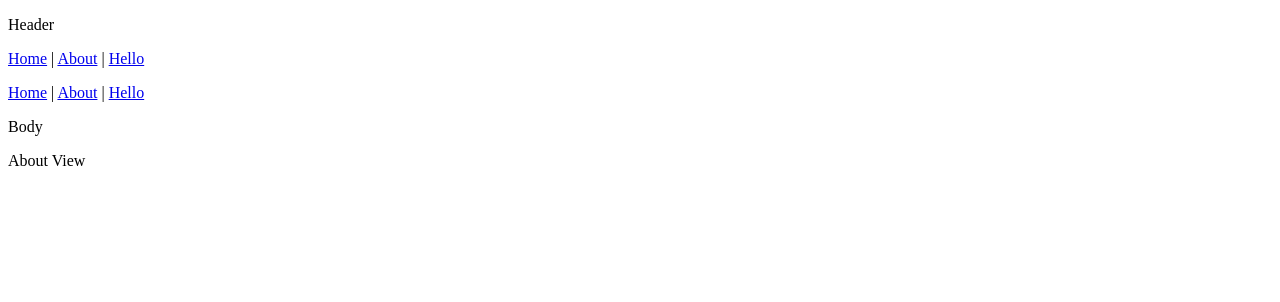
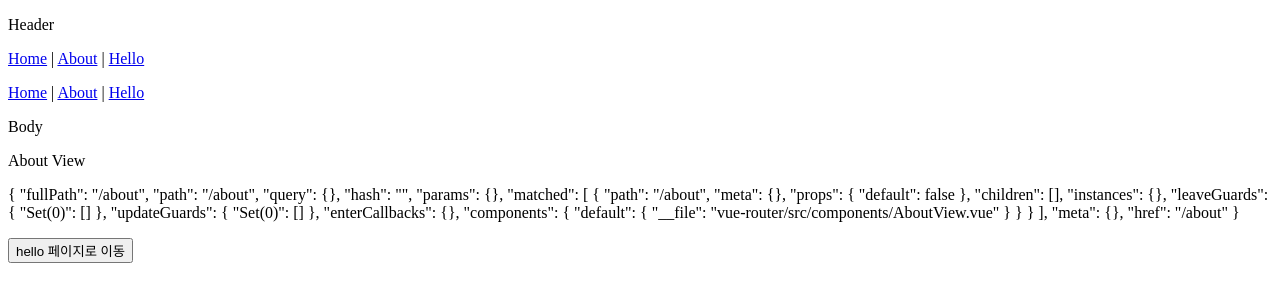
Before and after one commit to YooHyeok/vue-basic-todo-app, a Vue app in the folder vue-router/: page /about in a window 1280 px wide. Shown: the top 302 px of the page. Built offline with nearby package versions, Linux system fonts and the light colour scheme.

Commit message:
feat: `vue-router` - route, router 내장객체 template 접근 예제코드

```diff
--- a/vue-router/src/components/AboutView.vue
+++ b/vue-router/src/components/AboutView.vue
@@ -1,3 +1,12 @@
 <template>
   <p>About View</p>
+  <p>{{ $route }}</p>
+  <button @click="$router.push('/hello')">hello 페이지로 이동</button>
 </template>
+<!--
+[route] 내장객체
+템플릿에서 접근: $route
+
+[router] 내장객체
+템플릿에서 접근: $router
+ -->
```
